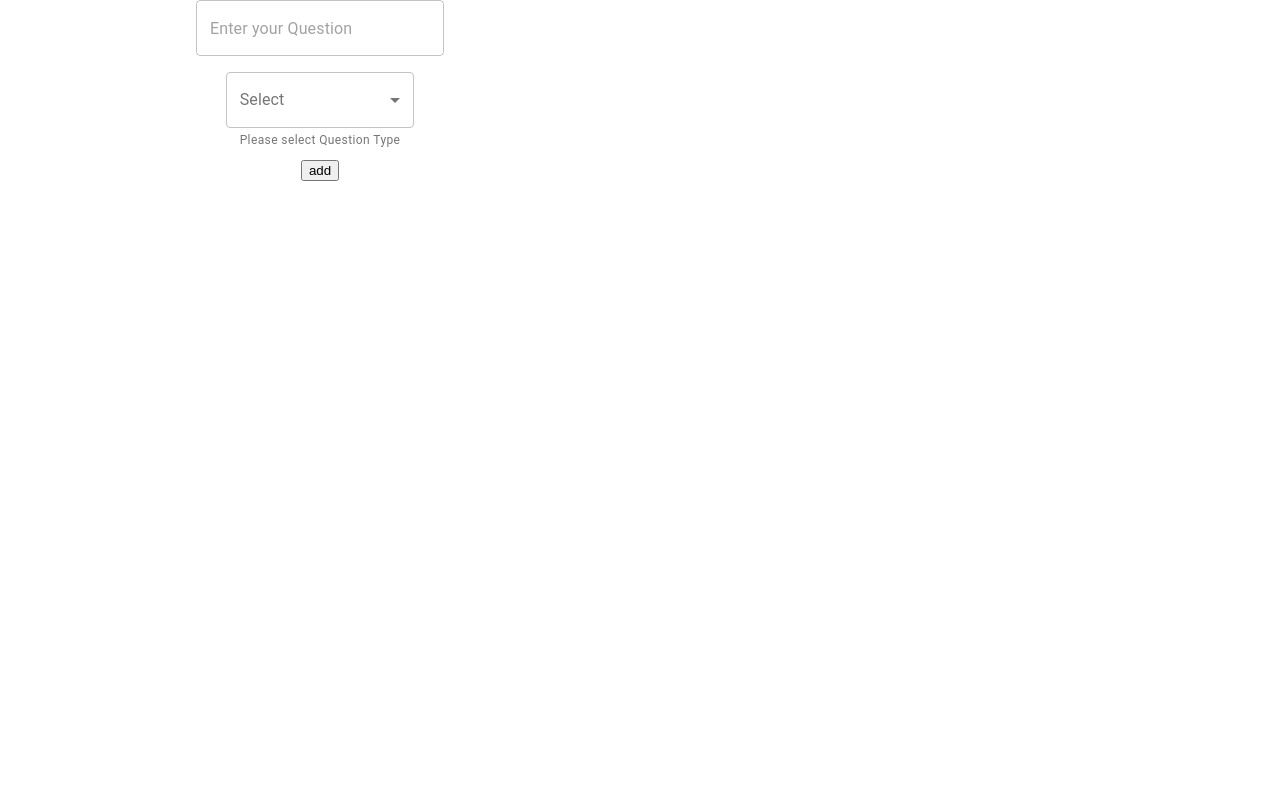
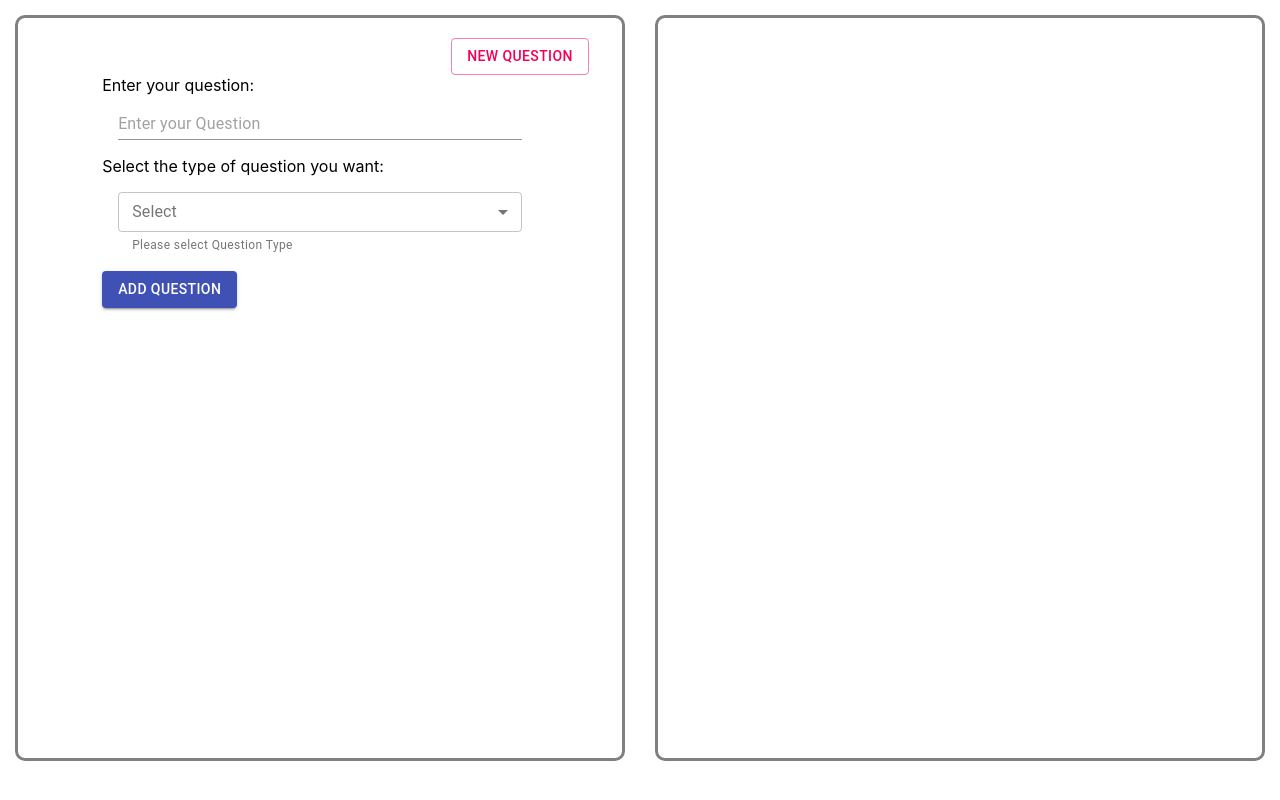
Before and after one commit to karishni/survey-app, a React (Create React App) app: page / in a window 1280 px wide. Built offline with nearby package versions, Linux system fonts and the light colour scheme.

Commit message:
added style to editor section

```diff
--- a/src/App.css
+++ b/src/App.css
@@ -1,15 +1,36 @@
+.container{
+  display: flex;
+  flex-direction: row;
+}
 .editor{
-  width: 50%;
-  height: 100%;
-  position: fixed;
-  left: 0;
-  text-align: center;
+  width: 45%;
+  height: 700px;
+  margin: 15px;
+  border-radius: 10px;
+  border: grey solid;
+  padding: 20px;
+  display: flex;
+  flex-direction: column;
+  align-items: center;
 }
 
 .preview{
-  width: 50%;
+  width: 45%;
+  height: 700px;
+  margin: 15px;
+  border: grey solid;
+  padding: 20px;
+  border-radius: 10px;
+  display: flex;
+  flex-direction: column;
+  align-items: center;
+}
+
+.ed-con{
+  padding: 10px;
   height: 100%;
-  position: fixed;
-  right: 0;
-  text-align: center;
 }
+
+.new-btn{
+  margin-left: 400px;
+}
--- a/src/App.js
+++ b/src/App.js
@@ -6,13 +6,31 @@ import Button from '@material-ui/core/Button';
 import QuestionTypes from './components/questionTypes';
 import RadioButtons from './components/radioButtons';
 import CheckBox from './components/checkBox';
+import { makeStyles } from '@material-ui/core/styles';
+
+const useStyles = makeStyles((theme) => ({
+  root: {
+    '& .MuiTextField-root': {
+      margin: theme.spacing(2),
+      width: '40ch',
+    },
+  },
+  wid: {
+    width: '20ch',
+  },
+  buttonMargin: {
+    margin: '10px',
+  },
+}));
 
 function App() {
+  const classes = useStyles();
   const [ question,setQuestion ] = useState([]);
   const [ ques,setQues ] = useState('');
   const [ questionType,setQuestionType ] = useState('');
   const [ radioOptions, setRadioOptions ] = useState('');
   const [ radioArr, setRadioArr ] = useState([]);
+  const [ innerArr, setInnerArr ] = useState([]);
   const [ checkOptions, setCheckOptions ] = useState('');
   const [ checkArr, setCheckArr ] = useState([]);
 
@@ -26,30 +44,38 @@ function App() {
         type: questionType
       }])
     console.log(question);
+    setRadioArr([...radioArr, innerArr]);
   }
 
   const handleRadioOptions=(event)=>{
     event.preventDefault();
-    setRadioArr([...radioArr, radioOptions]);
-    console.log(radioArr);
+    setInnerArr([...innerArr, radioOptions]);
+    setRadioOptions('');
+    //setRadioArr([...radioArr, innerArr ]);
+    //console.log(radioArr);
+
   }
 
   const handleCheckOptions=(event)=>{
     event.preventDefault();
     setCheckArr([...checkArr, checkOptions]);
+    setCheckOptions('');
   }
 
   const radioEditor=()=>{
     if(questionType === QuestionTypes[2].value){
       return(
         <div>
-          <label>Enter your options:</label>
-          <input type="text" onChange={event => setRadioOptions(event.target.value)}/>
-          <Button onClick={handleRadioOptions}>
+          <label>Enter your options:</label><br/>
+          <TextField className={classes.wid} margin="dense" value={radioOptions} placeholder="Enter option" onChange={event => setRadioOptions(event.target.value)}/>
+          <Button onClick={handleRadioOptions} color="primary" variant="outlined" className={classes.buttonMargin}>
             Add Option
           </Button>
         </div>
       )
+    }
+    else{
+      return(null);
     }
   }
 
@@ -57,27 +83,41 @@ function App() {
     if(questionType === QuestionTypes[3].value){
       return(
         <div>
-          <label>Enter options: </label>
-          <input type="text" onChange={event => setCheckOptions(event.target.value)}/>
-          <Button onClick={handleCheckOptions}>
+          <label>Enter options: </label><br/>
+          <TextField className={classes.wid} margin="dense" value={checkOptions} placeholder="Enter Option" onChange={event => setCheckOptions(event.target.value)}/>
+          <Button onClick={handleCheckOptions} color="primary" variant="outlined" className={classes.buttonMargin}>
             Add Option
           </Button>
         </div>
       )
     }
+    else{
+      return(null);
+    }
+  }
+
+  const newQuestion=()=>{
+    setQues('');
+    setQuestionType('');
+    setInnerArr([]);
+    //setCheckArr([]);
   }
 
   return(
-    <div>
+    <div className="container">
     <div className="editor">
-      <form onSubmit={addQuestion} noValidate autoComplete="off">
-        <TextField variant="outlined" placeholder="Enter your Question" onChange={event => setQues(event.target.value)}/><br/>
+      <div className="new-btn"><Button onClick={newQuestion} color="secondary" variant="outlined">New Question</Button></div>
+      <div>
+      <form onSubmit={addQuestion} noValidate autoComplete="off" className={classes.root}>
+        <label>Enter your question: </label><br/>
+        <TextField margin="dense" value={ques} placeholder="Enter your Question" onChange={event => setQues(event.target.value)}/><br/>
+        <label>Select the type of question you want: </label><br/>
         <TextField
           id="."
           select
           label="Select"
           value={questionType}
-          margin="normal"
+          margin="dense"
           helperText="Please select Question Type"
           variant="outlined"
           onChange={event => setQuestionType(event.target.value)}
@@ -89,15 +129,18 @@ function App() {
         </TextField><br/>
         {radioEditor()}
         {checkBoxEditor()}
-        <input type="submit" value="add"/>
+        <Button type="submit" color="primary" variant="contained">
+          Add Question
+        </Button>
       </form>
+      </div>
     </div>
 
     <div className="preview">
         {question.map((item)=>(
-          <div>
+          <div className={classes.root}>
           <div key={item.question}>{item.question}</div>
-          <div>{item.type === QuestionTypes[0].value ? <TextField variant="outlined" placeholder="Your Answer"/> : null}</div>
+          <div>{item.type === QuestionTypes[0].value ? <TextField margin="dense" placeholder="Your Answer"/> : null}</div>
           <div>{item.type === QuestionTypes[1].value ? <TextField variant="outlined" multiline rows={4} placeholder="Your Answer"/> : null}</div>
           <div>{item.type === QuestionTypes[2].value ? <RadioButtons options={radioArr}/> : null}</div>
           <div>{item.type === QuestionTypes[3].value ? <CheckBox options={checkArr}/> : null}</div>
--- a/src/components/radioButtons.js
+++ b/src/components/radioButtons.js
@@ -5,10 +5,14 @@ export default function RadioButtons(props){
     return(
         <div>
         {props.options.map((option)=>(
+            <div>
+                {option.map((item)=>(
             <form>
                 <input type="radio"/>
-                <label>{option}</label>
+                <label key={item}>{item}</label>
             </form>
+            ))}
+            </div>
         ))}
         </div>
     )
```
